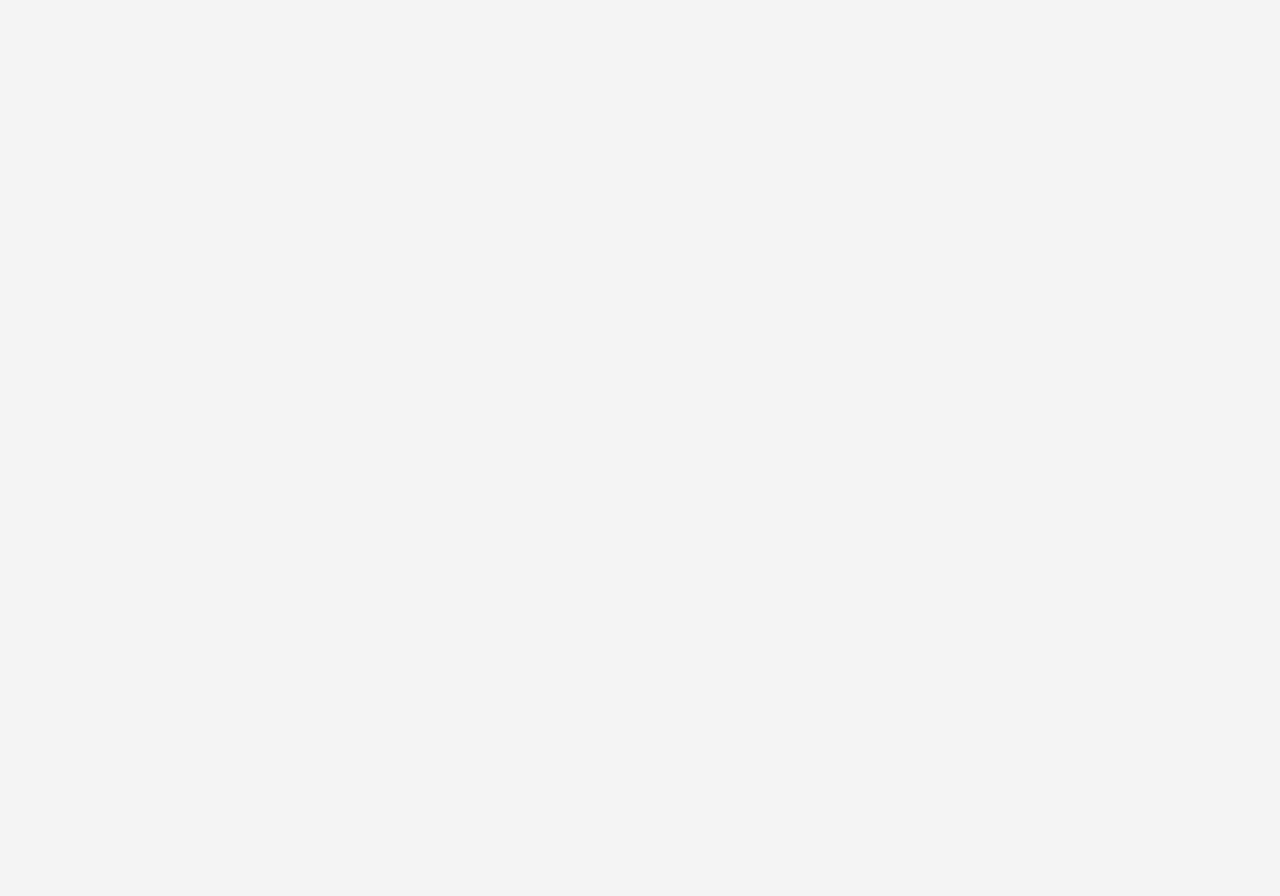
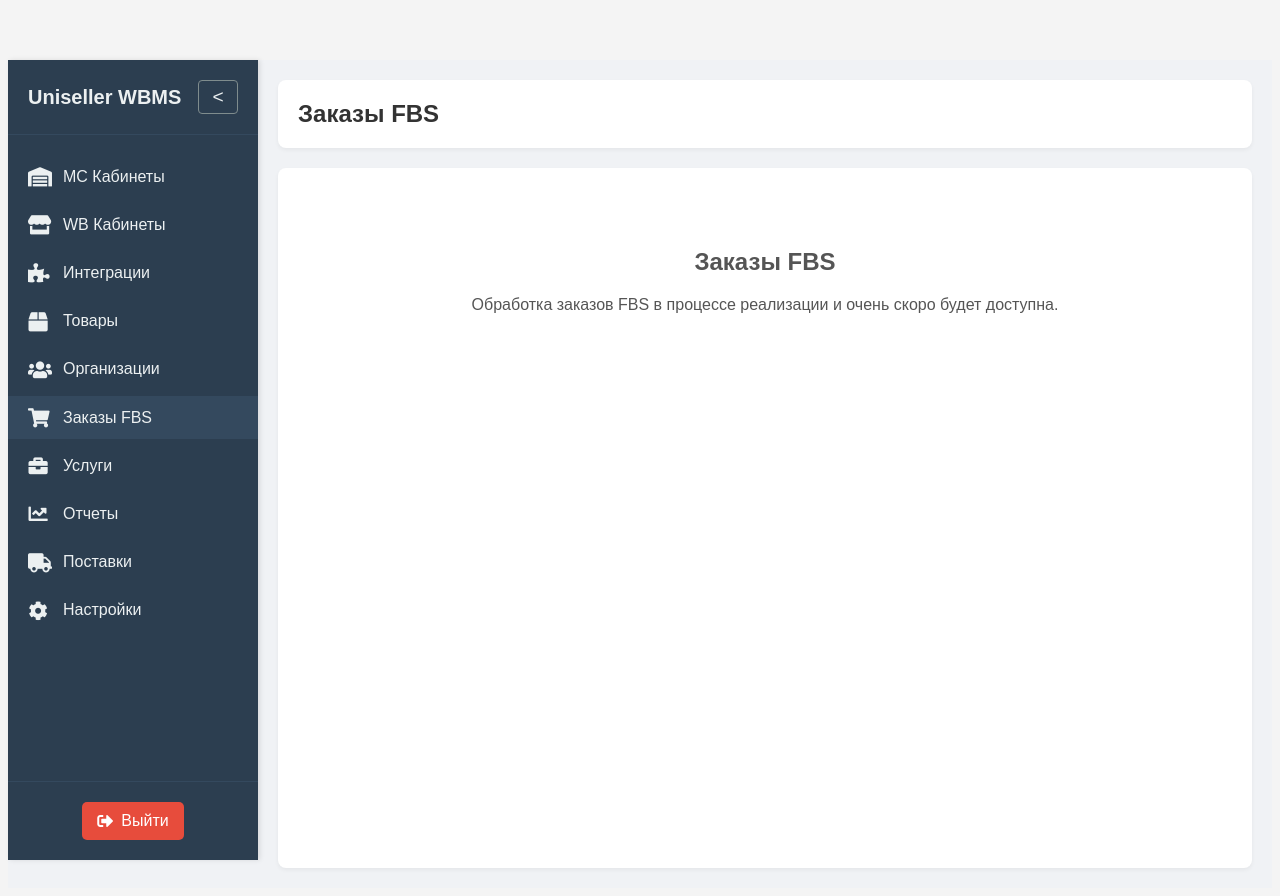
Before and after one commit to AlexAndrTip/moyskladWBfuture, a Vue app in the folder frontend/: page /dashboard/fbs in a window 1280 px wide. Before the commit this address had no page. Before the commit the page ends 800 px from the top, so only its background shows below. Built offline with nearby package versions, Linux system fonts and the light colour scheme; sample sign-in values are in the browser's storage.

Commit message:
Станица FBS, без реализации. Просто страница

```diff
--- a/frontend/src/router/index.js
+++ b/frontend/src/router/index.js
@@ -14,6 +14,7 @@ import OtchetiPage from '../views/OtchetiPage.vue';
 import PostavkiPage from '../views/PostavkiPage.vue';
 import OrganizationPage from '../views/OrganizationPage/OrganizationPage.vue';
 import UslugiPage from '../views/UslugiPage/UslugiPage.vue';
+import FbsOrdersPage from '../views/FbsOrdersPage.vue';
 
 const routes = [
   {
@@ -91,6 +92,12 @@ const routes = [
           dashboardContent: UslugiPage
         },
         meta: { requiresAuth: true, roles: ['user', 'admin'] }
+      },
+      {
+        path: 'fbs',
+        name: 'FBSOrders',
+        components: { dashboardContent: FbsOrdersPage },
+        meta: { requiresAuth: true, roles: ['user', 'admin'] }
       }
     ]
   },
--- /dev/null
+++ b/frontend/src/views/FbsOrdersPage.vue
@@ -0,0 +1,21 @@
+<template>
+  <div class="fbs-placeholder">
+    <h2>Заказы FBS</h2>
+    <p>Обработка заказов FBS в процессе реализации и очень скоро будет доступна.</p>
+  </div>
+</template>
+
+<script setup>
+// Пока логики нет
+</script>
+
+<style scoped>
+.fbs-placeholder {
+  padding: 40px;
+  text-align: center;
+  color: #555;
+}
+.fbs-placeholder h2 {
+  margin-bottom: 20px;
+}
+</style>
--- a/frontend/src/views/UserDashboardPage.vue
+++ b/frontend/src/views/UserDashboardPage.vue
@@ -47,15 +47,16 @@ const isSidebarCollapsed = ref(false); // Состояние меню: свер
 
 // Элементы меню
 const menuItems = ref([
-  { name: 'Skladi', label: 'Склады', path: '/dashboard/skladi', icon: 'fas fa-warehouse' },
+  { name: 'Skladi', label: 'МС Кабинеты', path: '/dashboard/skladi', icon: 'fas fa-warehouse' },
   { name: 'WBKabinety', label: 'WB Кабинеты', path: '/dashboard/wb-kabinety', icon: 'fas fa-store' },
   { name: 'Integracii', label: 'Интеграции', path: '/dashboard/integracii', icon: 'fas fa-puzzle-piece' },
   { name: 'Tovary', label: 'Товары', path: '/dashboard/tovary', icon: 'fas fa-box' },
   { name: 'Organizations', label: 'Организации', path: '/dashboard/organizations', icon: 'fas fa-users' }, // <-- ИЗМЕНЕНО: Исправлен путь и добавлена иконка
+  { name: 'FBS', label: 'Заказы FBS', path: '/dashboard/fbs', icon: 'fas fa-shopping-cart' },
   { name: 'Uslugi', label: 'Услуги', path: '/dashboard/uslugi', icon: 'fas fa-briefcase' },
   { name: 'Otcheti', label: 'Отчеты', path: '/dashboard/otcheti', icon: 'fas fa-chart-line' },
   { name: 'Postavki', label: 'Поставки', path: '/dashboard/postavki', icon: 'fas fa-truck' },
-   { name: 'Nastroiki', label: 'Настройки', path: '/dashboard/nastroiki', icon: 'fas fa-cog' },
+  { name: 'Nastroiki', label: 'Настройки', path: '/dashboard/nastroiki', icon: 'fas fa-cog' },
 ]);
 
 // Вычисляемое свойство для отображения заголовка текущего пункта меню
```
Also changed, not shown: 1 other file (tests, documents, lock files or other folders).
